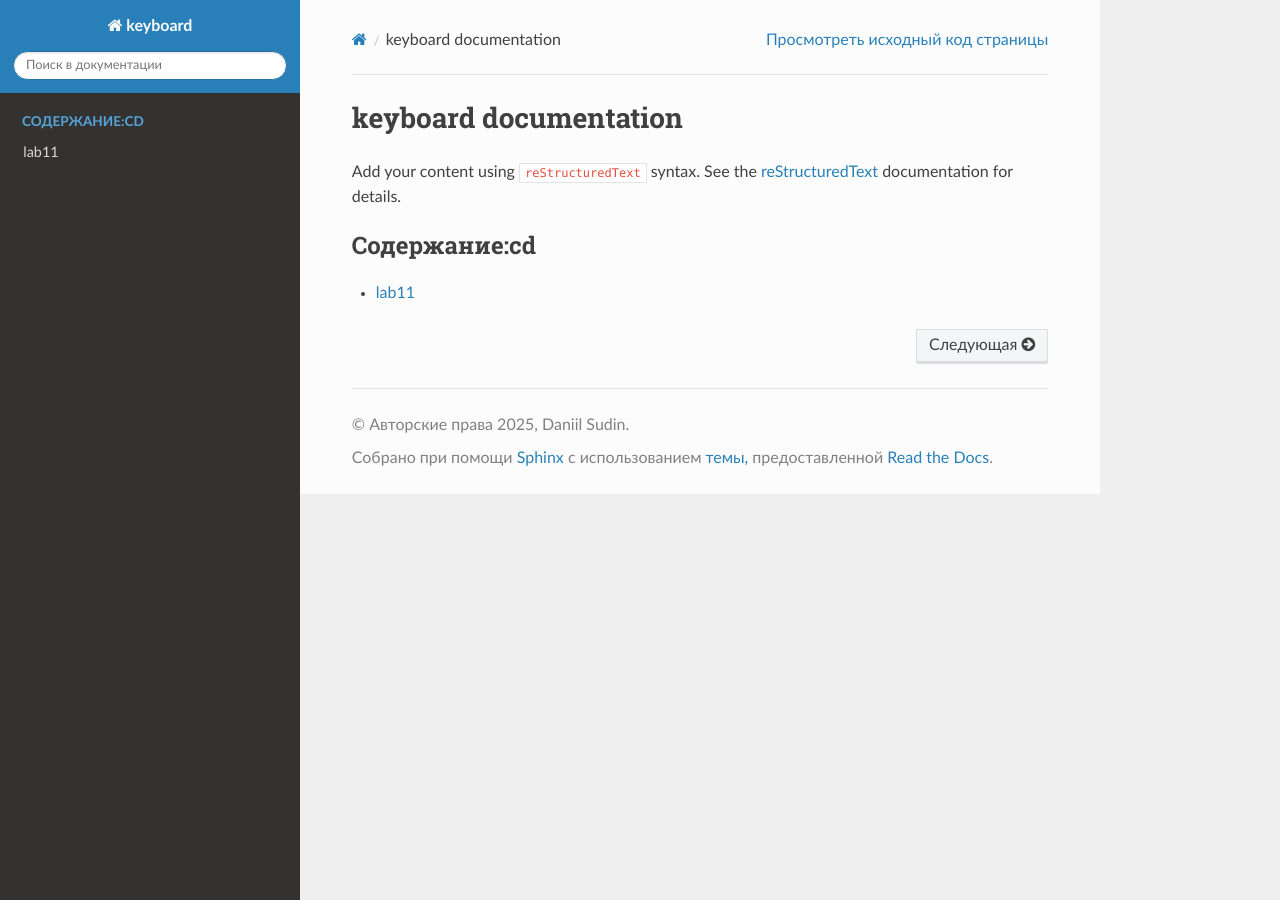
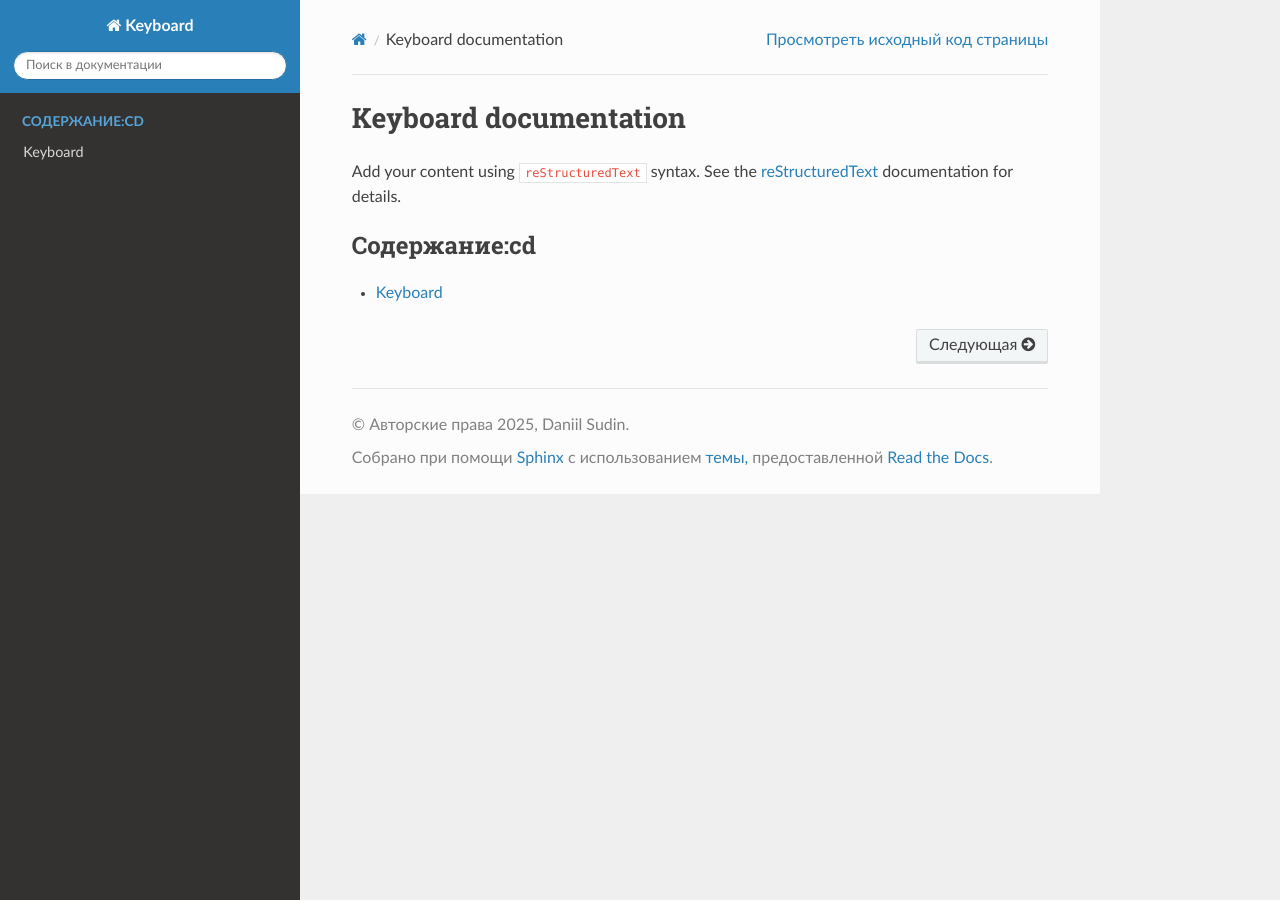
Before and after one commit to soloomn/keyboard, a Sphinx documentation site: the page built from docs/source/index.rst, in a window 1280 px wide. Built offline with Sphinx 7.4.7 and the Read the Docs theme 3.1.0, drawn with Linux system fonts in a browser that asks for light colours; pages that are not in the unit, such as notebooks, are missing from menus; some of the changed lines change nothing that is shown.

Commit message:
added newest docs

```diff
--- a/docs/source/conf.py
+++ b/docs/source/conf.py
@@ -8,10 +8,10 @@
 # -- Project information -----------------------------------------------------
 # https://www.sphinx-doc.org/en/master/usage/configuration.html#project-information
 
-project = 'keyboard'
+project = 'Keyboard'
 copyright = '2025, Daniil Sudin'
 author = 'Daniil Sudin'
-release = '1.1.0'
+release = '2.1.0'
 
 # -- General configuration ---------------------------------------------------
 # https://www.sphinx-doc.org/en/master/usage/configuration.html#general-configuration
--- a/docs/source/index.rst
+++ b/docs/source/index.rst
@@ -1,9 +1,9 @@
-.. keyboard documentation master file, created by
-   sphinx-quickstart on Thu Nov  6 00:43:50 2025.
+.. Keyboard documentation master file, created by
+   sphinx-quickstart on Thu Dec 11 21:07:47 2025.
    You can adapt this file completely to your liking, but it should at least
    contain the root `toctree` directive.
 
-keyboard documentation
+Keyboard documentation
 ======================
 
 Add your content using ``reStructuredText`` syntax. See the
--- a/docs/source/modules.rst
+++ b/docs/source/modules.rst
@@ -1,15 +1,16 @@
-lab11
-=====
+Keyboard
+========
 
 .. toctree::
    :maxdepth: 4
 
-   readme
+   api
    blocks
    charts_bar
    charts_multi
    charts_pie
    charts_summary
+   data_providers
    dictr
    keyboard_analyzer
    keyboard_layout
@@ -21,6 +22,7 @@
    test_integration
    test_keyboard_analyzer
    test_keyboard_layout
+   test_keyboard_storage
    test_utils_stats
    visualmain
    worker_rabbit
```
Also changed, not shown: 13 other files.
